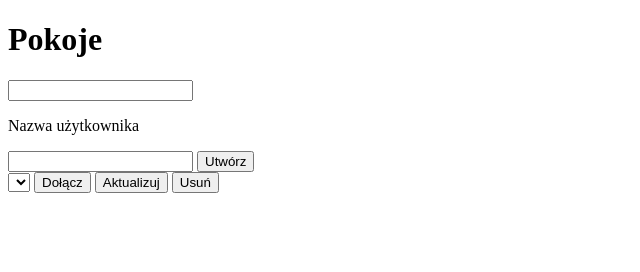
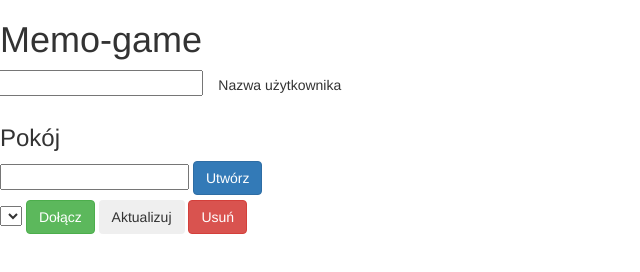
Before and after one commit to michaail/tiwpr_websocket, a website with bundled scripts: page memo/index.html in a window 1280 px wide. Shown: the whole page, without its empty margins (0-640 px from the left). Built offline with nearby package versions, Linux system fonts and the light colour scheme; no server answers.

Commit message:
final commit

```diff
--- a/index.js
+++ b/index.js
@@ -16,8 +16,6 @@ function isRoomCreated(rooms, name) {
   });
   return exist;
 }
-
-
 
 
 var users = [];
--- a/memo/index.html
+++ b/memo/index.html
@@ -1,34 +1,39 @@
 <!DOCTYPE html>
 <html>
   <head>
-    <title>Rysownik</title>
+    <title>Memo</title>
     <meta charset="utf-8">
     <script src="/socket.io/socket.io.js"></script>
+    <link rel="stylesheet" href="https://maxcdn.bootstrapcdn.com/bootstrap/3.3.7/css/bootstrap.min.css">
     <link rel="stylesheet" href="../game/game.css">
+
 
   </head>
   <body>
 
   <div id="room-controls">
-    <h1>Pokoje</h1>
+    <h1>Memo-game</h1>
+    <form class="form-horizontal">
+      <div class="form-group">
+
+        <input class="col-sm-2" type="text" id="player-value">
+        <p style="margin-top: 5px" class="col-sm-4">Nazwa użytkownika</p>
+      </div>
+    </form>
+
+    <div style="margin-bottom: 5px">
+      <h3>Pokój</h3>
+      <input type="text" id="create-value">
+      <button id="create" class="btn btn-primary btn-space">Utwórz</button>
+    </div>
 
     <div>
 
-      <input type="text" id="player-value">
-      <p>Nazwa użytkownika</p>
-    </div>
-
-    <div>
-      <input type="text" id="create-value">
-      <button id="create">Utwórz</button>
-    </div>
-
-    <div>
       <select id="join-value"></select>
 
-      <button id="join">Dołącz</button>
-      <button id="update">Aktualizuj</button>
-      <button id="delete">Usuń</button>
+      <button id="join"   class="btn btn-success btn-space">Dołącz</button>
+      <button id="update" class="btn btn-secondary btn-space">Aktualizuj</button>
+      <button id="delete" class="btn btn-danger btn-space">Usuń</button>
 
     </div>
 
--- a/memo/index.js
+++ b/memo/index.js
@@ -1,7 +1,6 @@
 // import Room from "game"
 //todo game ended handler
 //todo wait for other player to start
-//todo binary data?
 //var Buffer = require('buffer/').Buffer
 console.log("Uruchomiony home.js");
 
@@ -11,6 +10,7 @@ var gameStarted = false;
 var myTurn = false;
 
 socket.on('err', (errMsg) => {
+  alert("pokój o tej nazwie już istnieje");
   console.log(errMsg);
 });
 
@@ -122,6 +122,7 @@ socket.on('get-rooms', (rooms) => {
  */
 
 
+
 var room;
 var uncoveredTile = -1;
 var uncoveredTileCoordinates = {column: -1, row: -1};
@@ -167,6 +168,7 @@ socket.on('room-joined', roomData => {
                     users[1] + " - " + room.gameState.players[users[1]];
 
   }
+  gameStarted = true;
   gameInfo.textContent = gameInfoText;
   game();
 });
@@ -207,6 +209,10 @@ socket.on('get-game-state', gameStateData => {
     gameInfoText = "Wynik: " + users[0] + " - " + room.gameState.players[users[0]] + " | " +
                     users[1] + " - " + room.gameState.players[users[1]];
 
+  }
+
+  if (!gameStarted) {
+    gameStarted = true;
   }
   gameInfo.textContent = gameInfoText;
 });
@@ -252,6 +258,21 @@ function emitGameState () {
   socket.emit('game-state', room);
 }
 
+function hasGameEnded() {
+  let result = true;
+  for (let x = 0; x < columns; x++) {
+    for (let y = 0; y < rows; y++) {
+      if (room.gameState.gameBoard[x][y] !== -1) {
+        result = false;
+      }
+    }
+  }
+  return result;
+}
+
+function gameEndedHandler() {
+
+}
 
 
 /*
@@ -431,6 +452,8 @@ function getCanvasMousePosition (event) {
 
 // on mouse button release event
 canvas.addEventListener ('mouseup', function (event) {
+  if (gameStarted) {
+
     if (myTurn)
     {
       const canvasMousePosition = getCanvasMousePosition(event);
@@ -450,4 +473,5 @@ canvas.addEventListener ('mouseup', function (event) {
     } else {
       console.log('wait for your turn');
     }
+  }
 });
```
Lines whose indentation alone changed are shown as unchanged.
